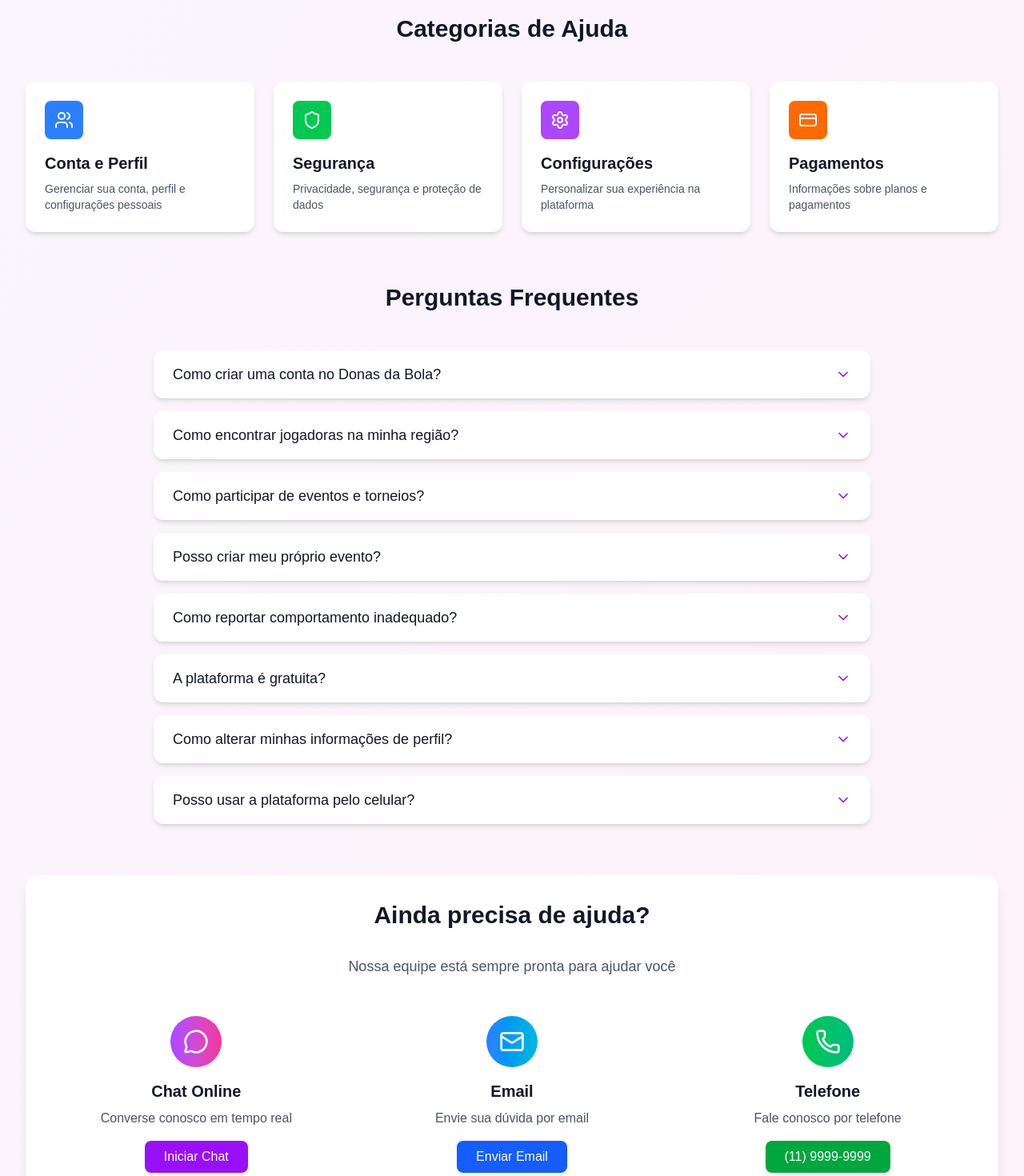
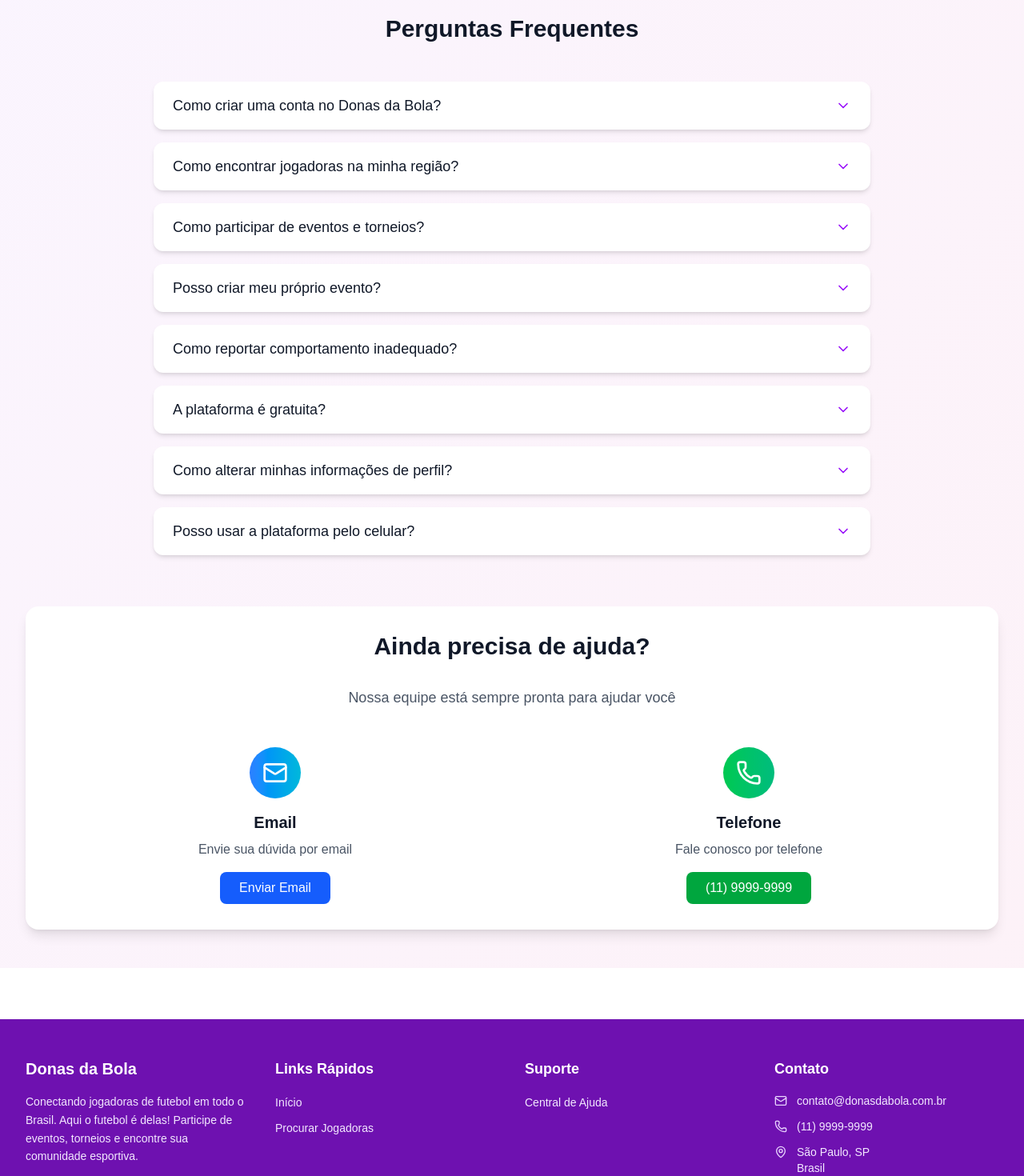
Before and after one commit to Ramalhuu/Sprint-03, a Next.js app: page /central-de-ajuda in a window 1280 px wide. Shown: the part 560-2030 px from the top of the page at 80% size. Built offline with nearby package versions, Linux system fonts and the light colour scheme.

Commit message:
Central de ajuda finalizado

```diff
--- a/app/central-de-ajuda/page.js
+++ b/app/central-de-ajuda/page.js
@@ -6,14 +6,9 @@ import {
   Search,
   ChevronDown,
   ChevronUp,
-  MessageCircle,
   Mail,
   Phone,
   HelpCircle,
-  Users,
-  Shield,
-  Settings,
-  CreditCard,
   ArrowLeft
 } from 'lucide-react';
 
@@ -21,37 +16,10 @@ const CentralDeAjuda = () => {
   const [searchTerm, setSearchTerm] = useState('');
   const [expandedFaq, setExpandedFaq] = useState(null);
 
-  const categorias = [
-    {
-      icon: <Users className="w-6 h-6" />,
-      titulo: "Conta e Perfil",
-      descricao: "Gerenciar sua conta, perfil e configurações pessoais",
-      cor: "bg-blue-500"
-    },
-    {
-      icon: <Shield className="w-6 h-6" />,
-      titulo: "Segurança",
-      descricao: "Privacidade, segurança e proteção de dados",
-      cor: "bg-green-500"
-    },
-    {
-      icon: <Settings className="w-6 h-6" />,
-      titulo: "Configurações",
-      descricao: "Personalizar sua experiência na plataforma",
-      cor: "bg-purple-500"
-    },
-    {
-      icon: <CreditCard className="w-6 h-6" />,
-      titulo: "Pagamentos",
-      descricao: "Informações sobre planos e pagamentos",
-      cor: "bg-orange-500"
-    }
-  ];
-
   const faqItems = [
     {
       pergunta: "Como criar uma conta no Donas da Bola?",
-      resposta: "Para criar uma conta, clique no botão 'Cadastrar' no topo da página. Preencha seus dados pessoais, escolha um nome de usuário único e crie uma senha segura. Após confirmar seu email, sua conta estará ativa."
+      resposta: "No momento estamos apenas testando essa funcionalidade. Em breve você poderá criar sua conta diretamente na plataforma. Fique atenta às atualizações! Mas já pode clicar em 'Cadastrar-se' no menu superior para se cadastrar e ficar visível aos times interessados."
     },
     {
       pergunta: "Como encontrar jogadoras na minha região?",
@@ -59,15 +27,15 @@ const CentralDeAjuda = () => {
     },
     {
       pergunta: "Como participar de eventos e torneios?",
-      resposta: "Na página inicial, você encontrará uma seção de eventos próximos. Clique em 'Ver Detalhes' do evento que te interessa e depois em 'Participar'. Alguns eventos podem ter requisitos específicos ou taxa de inscrição."
+      resposta: "Em breve! Estamos finalizando essa funcionalidade para você. Fique atenta às atualizações no nosso blog e redes sociais para saber quando estará disponível."
     },
     {
       pergunta: "Posso criar meu próprio evento?",
-      resposta: "Sim! Usuárias verificadas podem criar eventos. Acesse seu perfil, clique em 'Criar Evento' e preencha as informações necessárias como data, local, tipo de evento e número de participantes."
+      resposta: "Em breve! Estamos finalizando essa funcionalidade para você. Fique atenta às atualizações no nosso blog e redes sociais para saber quando estará disponível."
     },
     {
       pergunta: "Como reportar comportamento inadequado?",
-      resposta: "Se você encontrar comportamento inadequado, clique no botão 'Reportar' no perfil da usuária ou evento. Nossa equipe de moderação analisará o caso em até 24 horas e tomará as medidas necessárias."
+      resposta: "Em breve! Estamos finalizando essa funcionalidade para você. Fique atenta às atualizações no nosso blog e redes sociais para saber quando estará disponível."
     },
     {
       pergunta: "A plataforma é gratuita?",
@@ -75,7 +43,7 @@ const CentralDeAjuda = () => {
     },
     {
       pergunta: "Como alterar minhas informações de perfil?",
-      resposta: "Acesse 'Meu Perfil' no menu do usuário, clique em 'Editar Perfil' e atualize as informações desejadas. Não esqueça de salvar as alterações ao finalizar."
+      resposta: "Em breve! Estamos finalizando essa funcionalidade para você. Fique atenta às atualizações no nosso blog e redes sociais para saber quando estará disponível."
     },
     {
       pergunta: "Posso usar a plataforma pelo celular?",
@@ -94,7 +62,6 @@ const CentralDeAjuda = () => {
 
   return (
     <div className="min-h-screen bg-gradient-to-br from-purple-50 to-pink-50">
-      {/* Header */}
       <div className="bg-white shadow-sm border-b">
         <div className="max-w-7xl mx-auto px-4 sm:px-6 lg:px-8 py-4">
           <div className="flex items-center justify-between">
@@ -106,12 +73,11 @@ const CentralDeAjuda = () => {
               <span className="font-medium">Voltar ao início</span>
             </Link>
             <h1 className="text-2xl font-bold text-gray-900">Central de Ajuda</h1>
-            <div className="w-24"></div> {/* Spacer para centralizar o título */}
+            <div className="w-24"></div>
           </div>
         </div>
       </div>
 
-      {/* Hero Section */}
       <div className="bg-gradient-to-r from-purple-600 to-pink-600 text-white py-16">
         <div className="max-w-4xl mx-auto px-4 sm:px-6 lg:px-8 text-center">
           <HelpCircle className="w-16 h-16 mx-auto mb-6 opacity-90" />
@@ -121,8 +87,6 @@ const CentralDeAjuda = () => {
           <p className="text-xl text-purple-100 mb-8">
             Encontre respostas rápidas para suas dúvidas ou entre em contato conosco
           </p>
-
-          {/* Barra de Pesquisa */}
           <div className="relative max-w-2xl mx-auto">
             <Search className="absolute left-4 top-1/2 transform -translate-y-1/2 text-gray-400 w-5 h-5" />
             <input
@@ -137,32 +101,6 @@ const CentralDeAjuda = () => {
       </div>
 
       <div className="max-w-7xl mx-auto px-4 sm:px-6 lg:px-8 py-12">
-        {/* Categorias de Ajuda */}
-        <div className="mb-16">
-          <h2 className="text-3xl font-bold text-gray-900 text-center mb-12">
-            Categorias de Ajuda
-          </h2>
-          <div className="grid grid-cols-1 md:grid-cols-2 lg:grid-cols-4 gap-6">
-            {categorias.map((categoria, index) => (
-              <div
-                key={index}
-                className="bg-white rounded-xl shadow-md hover:shadow-lg transition-all duration-300 p-6 cursor-pointer group hover:-translate-y-1"
-              >
-                <div className={`${categoria.cor} w-12 h-12 rounded-lg flex items-center justify-center text-white mb-4 group-hover:scale-110 transition-transform`}>
-                  {categoria.icon}
-                </div>
-                <h3 className="text-xl font-semibold text-gray-900 mb-2">
-                  {categoria.titulo}
-                </h3>
-                <p className="text-gray-600 text-sm">
-                  {categoria.descricao}
-                </p>
-              </div>
-            ))}
-          </div>
-        </div>
-
-        {/* FAQ Section */}
         <div className="mb-16">
           <h2 className="text-3xl font-bold text-gray-900 text-center mb-12">
             Perguntas Frequentes
@@ -212,7 +150,6 @@ const CentralDeAjuda = () => {
           </div>
         </div>
 
-        {/* Contato Section */}
         <div className="bg-white rounded-2xl shadow-lg p-8">
           <h2 className="text-3xl font-bold text-gray-900 text-center mb-8">
             Ainda precisa de ajuda?
@@ -221,24 +158,7 @@ const CentralDeAjuda = () => {
             Nossa equipe está sempre pronta para ajudar você
           </p>
 
-          <div className="grid grid-cols-1 md:grid-cols-3 gap-8">
-            {/* Chat Online */}
-            <div className="text-center group">
-              <div className="bg-gradient-to-r from-purple-500 to-pink-500 w-16 h-16 rounded-full flex items-center justify-center mx-auto mb-4 group-hover:scale-110 transition-transform">
-                <MessageCircle className="w-8 h-8 text-white" />
-              </div>
-              <h3 className="text-xl font-semibold text-gray-900 mb-2">
-                Chat Online
-              </h3>
-              <p className="text-gray-600 mb-4">
-                Converse conosco em tempo real
-              </p>
-              <button className="bg-purple-600 text-white px-6 py-2 rounded-lg hover:bg-purple-700 transition-colors">
-                Iniciar Chat
-              </button>
-            </div>
-
-            {/* Email */}
+          <div className="grid grid-cols-1 md:grid-cols-2 gap-8">
             <div className="text-center group">
               <div className="bg-gradient-to-r from-blue-500 to-cyan-500 w-16 h-16 rounded-full flex items-center justify-center mx-auto mb-4 group-hover:scale-110 transition-transform">
                 <Mail className="w-8 h-8 text-white" />
@@ -257,7 +177,6 @@ const CentralDeAjuda = () => {
               </a>
             </div>
 
-            {/* Telefone */}
             <div className="text-center group">
               <div className="bg-gradient-to-r from-green-500 to-emerald-500 w-16 h-16 rounded-full flex items-center justify-center mx-auto mb-4 group-hover:scale-110 transition-transform">
                 <Phone className="w-8 h-8 text-white" />
```
